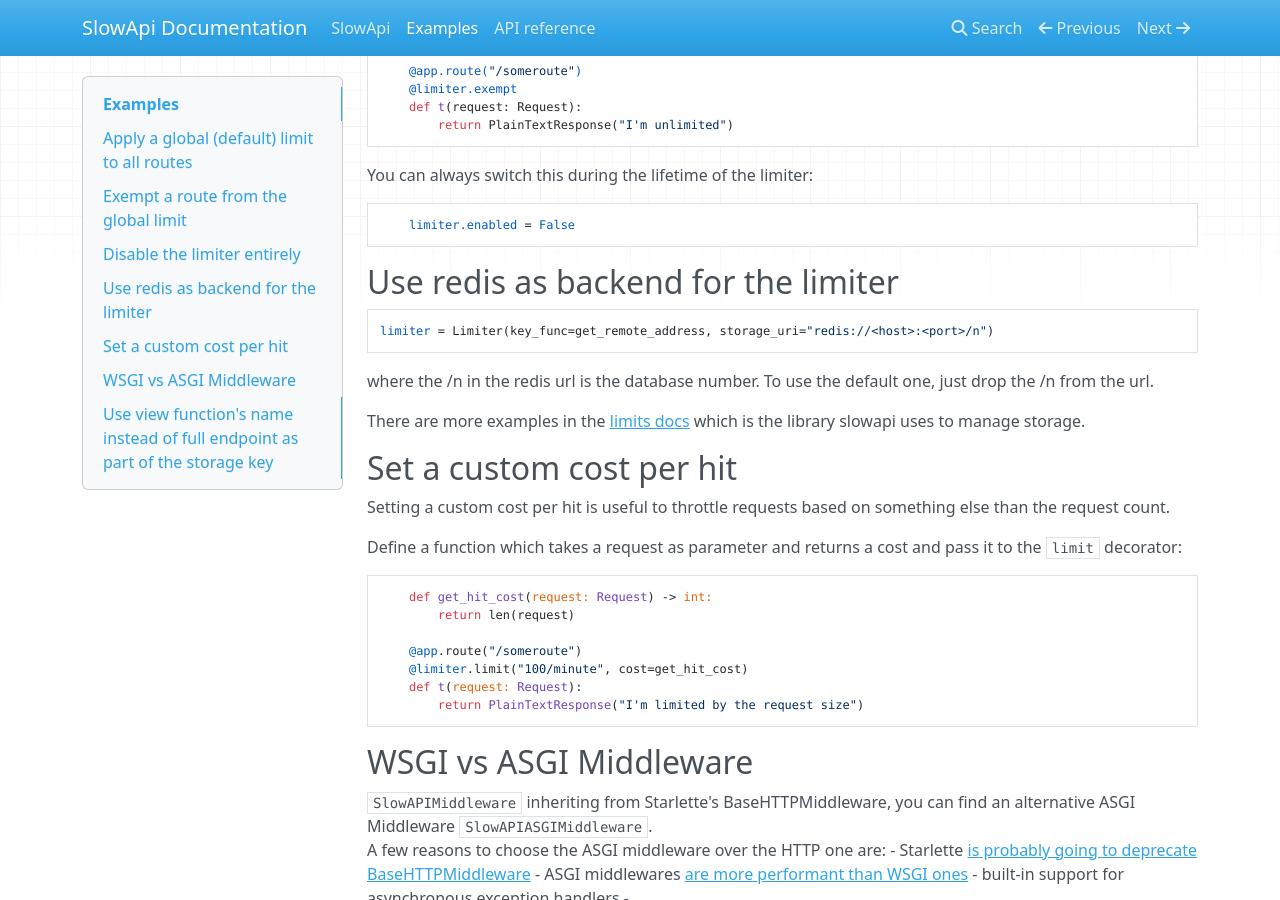
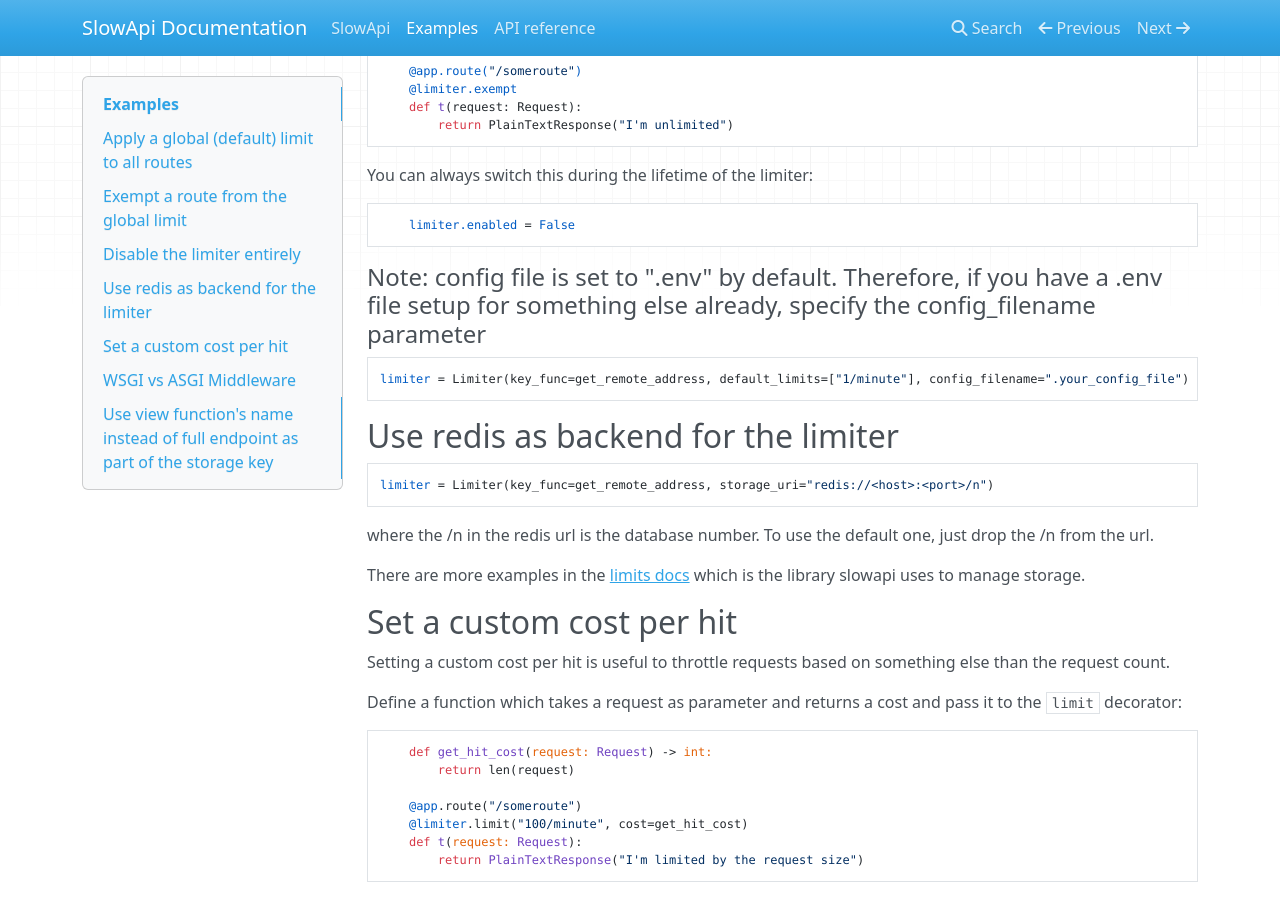
Before and after one commit to laurentS/slowapi, an MkDocs documentation site: the page built from docs/examples.md, in a window 1280 px wide and 900 px high, scrolled down 891 px. Built offline with MkDocs 1.6.1, drawn with Linux system fonts in a browser that asks for light colours; nearby versions of some CDN libraries.

Commit message:
Added clarification about default config_filename in Limiter

````diff
--- a/docs/examples.md
+++ b/docs/examples.md
@@ -54,6 +54,11 @@
 
 ```python
     limiter.enabled = False
+```
+
+#### Note: config file is set to ".env" by default. Therefore, if you have a .env file setup for something else already, specify the config_filename parameter
+```python
+limiter = Limiter(key_func=get_remote_address, default_limits=["1/minute"], config_filename=".your_config_file")
 ```
 
 ## Use redis as backend for the limiter
````
